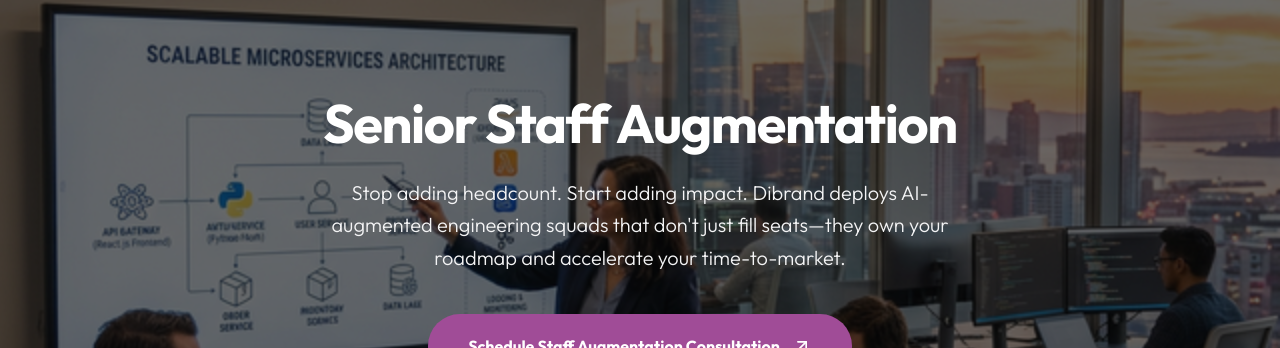
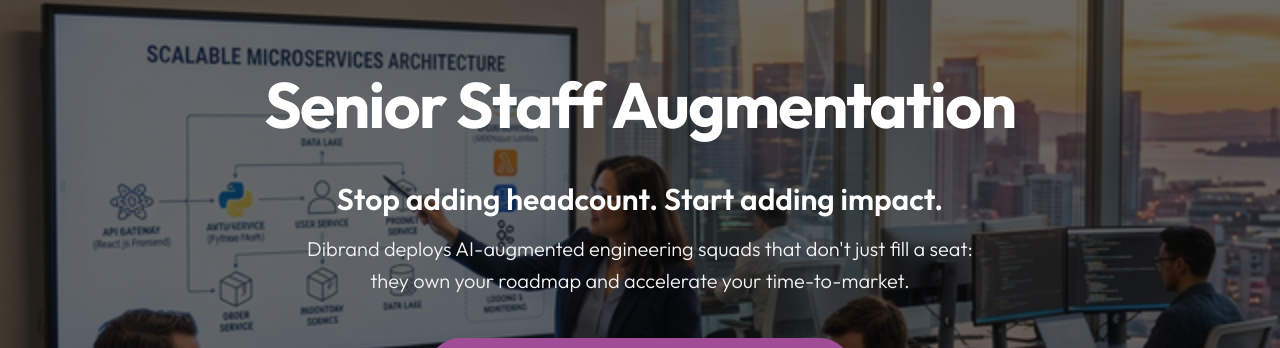
Before and after one commit to dibrand-dev/dibrand-redesign, a Next.js app: page /1/staff-augmentation in a window 1280 px wide. Shown: the part 160-508 px from the top of the page. Built offline with nearby package versions, Linux system fonts and the light colour scheme; no server answers; the database is empty.

Commit message:
feat: Update Staff Augmentation Hero copy and hierarchy

```diff
--- a/app/[lang]/staff-augmentation/page.tsx
+++ b/app/[lang]/staff-augmentation/page.tsx
@@ -67,7 +67,7 @@ export default async function StaffAugmentationPage(props: { params: Promise<{ l
             "name": "Dibrand",
             "url": "https://dibrand.co"
         },
-        "description": content.hero.subtitle,
+        "description": `${content.hero.subtitle1} ${content.hero.subtitle2}`,
         "areaServed": "Global",
         "hasOfferCatalog": {
             "@type": "OfferCatalog",
--- a/components/staff-augmentation/StaffAugHero.tsx
+++ b/components/staff-augmentation/StaffAugHero.tsx
@@ -6,7 +6,8 @@ interface StaffAugHeroProps {
     dict: {
         hero: {
             title: string;
-            subtitle: string;
+            subtitle1: string;
+            subtitle2: string;
             cta: string;
         };
     };
@@ -30,13 +31,18 @@ export default function StaffAugHero({ dict, lang }: StaffAugHeroProps) {
 
             {/* Capa 3: Contenido de Texto */}
             <div className="relative z-20 container mx-auto px-6 flex-grow flex flex-col items-center justify-center text-center pt-32 pb-16">
-                <h1 className="font-outfit text-3xl md:text-5xl lg:text-[54px] font-bold tracking-tight text-white leading-[1.1] max-w-4xl capitalize">
+                <h1 className="font-outfit text-3xl md:text-5xl lg:text-[64px] font-bold tracking-tight text-white leading-[1.1] max-w-4xl capitalize">
                     {dict.hero.title}
                 </h1>
 
-                <p className="mt-4 md:mt-6 text-base md:text-xl leading-relaxed text-zinc-100 max-w-2xl font-outfit font-light">
-                    {dict.hero.subtitle}
-                </p>
+                <div className="mt-8 md:mt-10 max-w-3xl">
+                    <p className="text-xl md:text-3xl font-semibold text-white mb-4 font-outfit">
+                        {dict.hero.subtitle1}
+                    </p>
+                    <p className="text-base md:text-xl leading-relaxed text-zinc-100 font-outfit font-light max-w-2xl mx-auto">
+                        {dict.hero.subtitle2}
+                    </p>
+                </div>
 
                 <div className="mt-10 flex flex-col items-center w-full max-w-4xl">
                     <ScheduleButton text={dict.hero.cta} />
--- a/dictionaries/en.json
+++ b/dictionaries/en.json
@@ -192,7 +192,8 @@
     "staffAugmentation": {
         "hero": {
             "title": "Senior Staff Augmentation",
-            "subtitle": "Stop adding headcount. Start adding impact. Dibrand deploys AI-augmented engineering squads that don't just fill seats—they own your roadmap and accelerate your time-to-market.",
+            "subtitle1": "Stop adding headcount. Start adding impact.",
+            "subtitle2": "Dibrand deploys AI-augmented engineering squads that don't just fill a seat: they own your roadmap and accelerate your time-to-market.",
             "cta": "Schedule Staff Augmentation Consultation"
         },
         "whatIs": {
--- a/dictionaries/es.json
+++ b/dictionaries/es.json
@@ -192,7 +192,8 @@
     "staffAugmentation": {
         "hero": {
             "title": "Senior Staff Augmentation",
-            "subtitle": "Deja de sumar headcount. Empieza a sumar impacto. Dibrand despliega squads de ingeniería aumentados por IA que no solo ocupan un lugar: se adueñan de tu roadmap y aceleran tu time-to-market.",
+            "subtitle1": "Deja de sumar headcount. Empieza a sumar impacto.",
+            "subtitle2": "Dibrand despliega Squads de ingeniería aumentados por IA que no solo ocupan un lugar: se adueñan de tu roadmap y aceleran tu time-to-market.",
             "cta": "Agendar una Cita"
         },
         "whatIs": {
--- a/lib/types.ts
+++ b/lib/types.ts
@@ -63,7 +63,8 @@ export interface Dictionary {
     staffAugmentation: {
         hero: {
             title: string;
-            subtitle: string;
+            subtitle1: string;
+            subtitle2: string;
             cta: string;
         };
         whatIs: {
```
